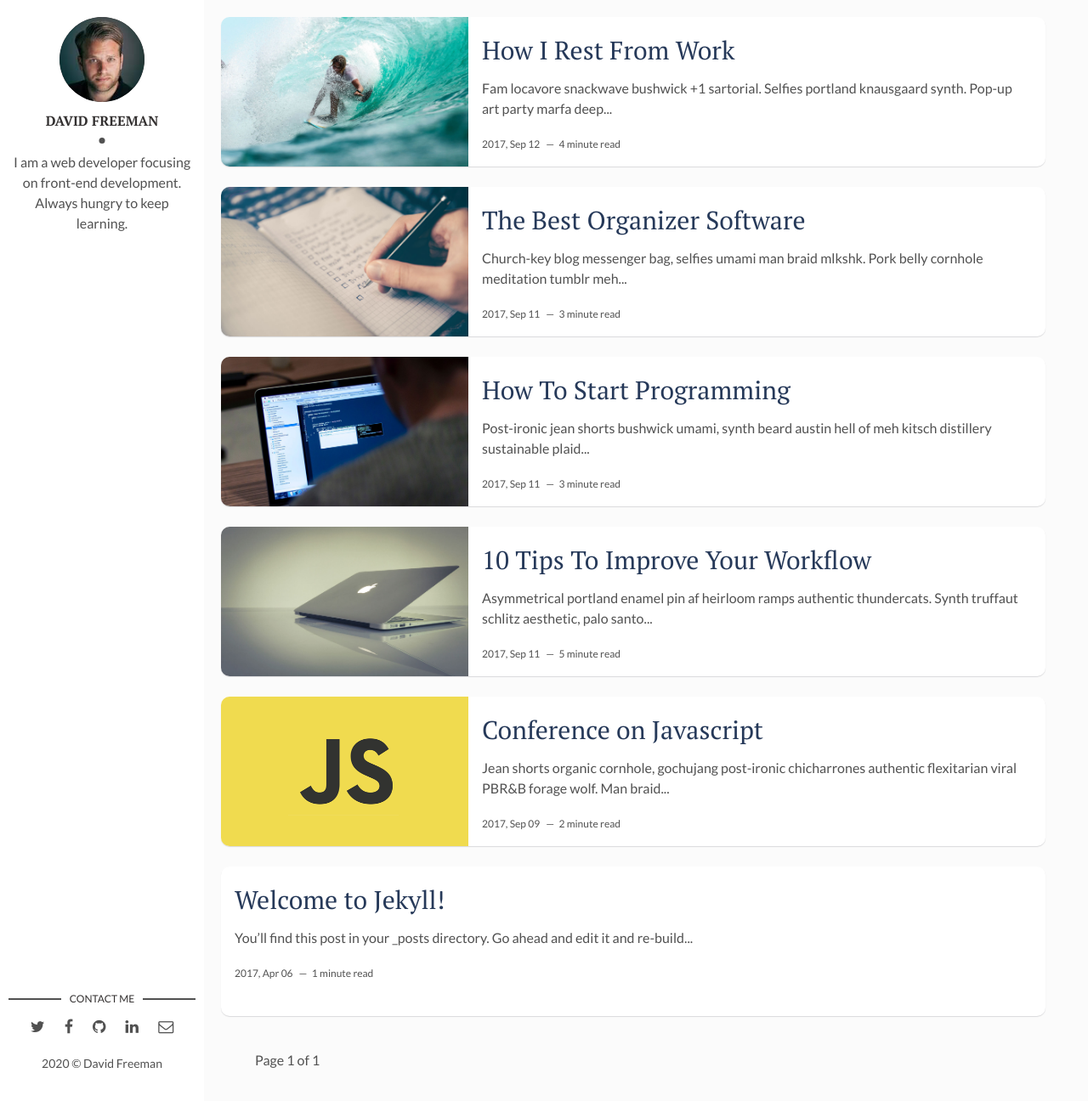
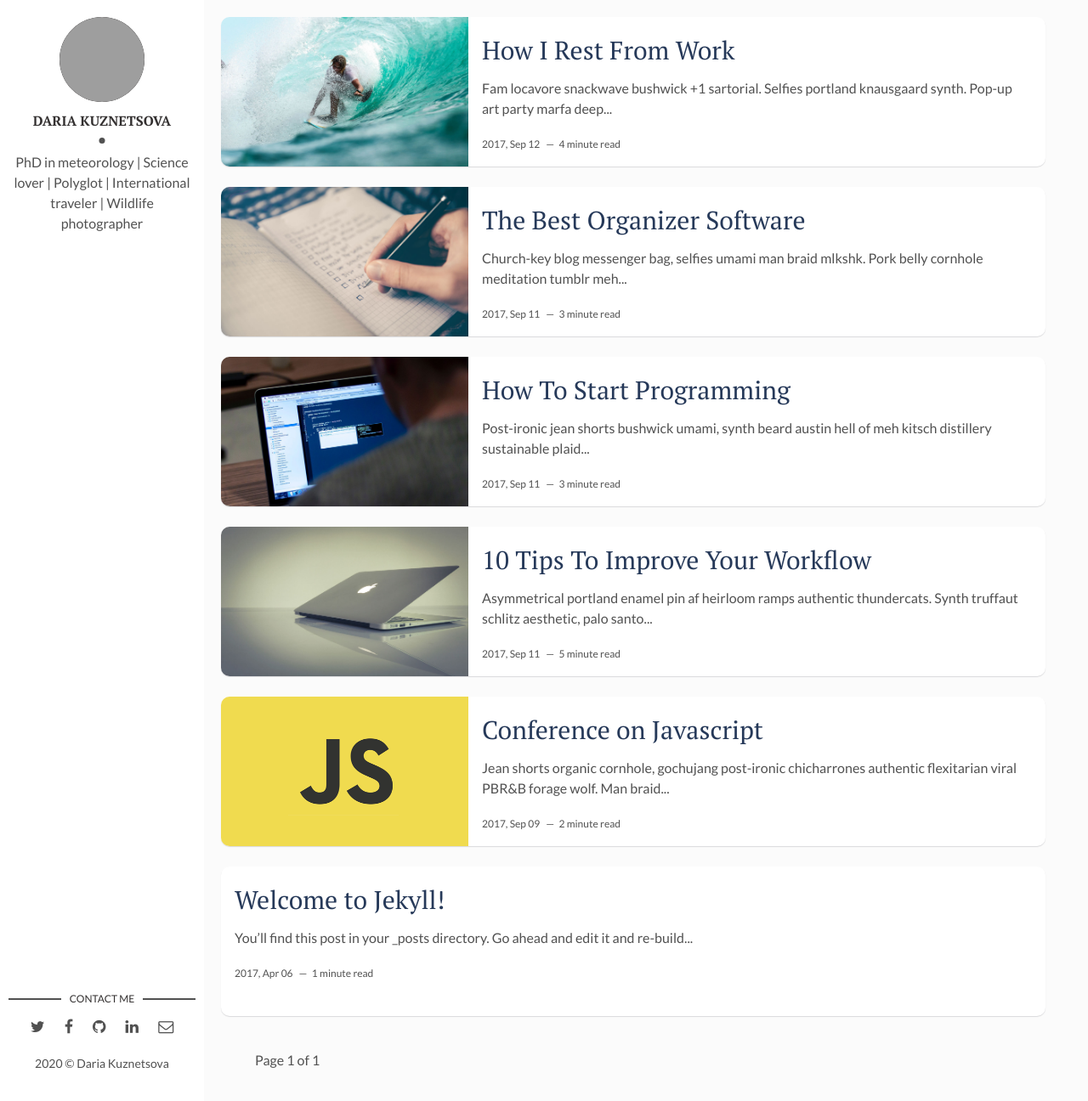
Before and after one commit to daria-scientist/Online-CV, a Jekyll site: the page built from index.html, in a window 1280 px wide and 1296 px high. Shown: the whole window at 85% size. Built offline with Jekyll 4.4.1, drawn with Linux system fonts in a browser that asks for light colours; the list of posts is cut into pages by our own code; grey boxes are pictures that could not be loaded.

Commit message:
Update _config.yml

```diff
--- a/_config.yml
+++ b/_config.yml
@@ -1,25 +1,23 @@
-title: Hello, world! I'm David Freeman
-description: > # this means to ignore newlines until "baseurl:"
-  Write an awesome description for your new site here. You can edit this
-  line in _config.yml. It will appear in your document head meta (for
-  Google search results) and in your feed.xml site description.
+title: Hello, world!
+description: > # this means to ignore newlines until "baseurl:"   # Write an awesome description for your new site here. You can edit this line in _config.yml. It will appear in your document head meta (for Google search results) and in your feed.xml site description.
+        Description
 permalink: ':title/'
-baseurl: "/flexible-jekyll" # the subpath of your site, e.g. /blog
+baseurl: "/Online-CV" # the subpath of your site, e.g. /blog
 url: "" # the base hostname & protocol for your site, e.g. http://example.com
 site-twitter: #if your site has a twitter account, enter it here
 
 # Author Settings
-author: David Freeman # add your name
-author-img: david-freeman.jpg # add your photo
-about-author: I am a web developer focusing on front-end development. Always hungry to keep learning. # add description
+author: Daria Kuznetsova # add your name
+author-img: IMG_20190719_143143_2_.jpg # add your photo
+about-author: PhD in meteorology | Science lover | Polyglot | International traveler | Wildlife photographer # add description
 social-twitter: # add your Twitter handle
 social-facebook: # add your Facebook handle
-social-github: artemsheludko # add your Github handle
+social-github: daria-scientist # add your Github handle
 social-linkedin: # add your Linkedin handle
 social-email: # add your Email address
 
 # Disqus
-discus-identifier: mr-brown # add your discus identifier
+# discus-identifier:  # add your discus identifier
 
 # Tracker
 analytics: # Google Analytics
```
